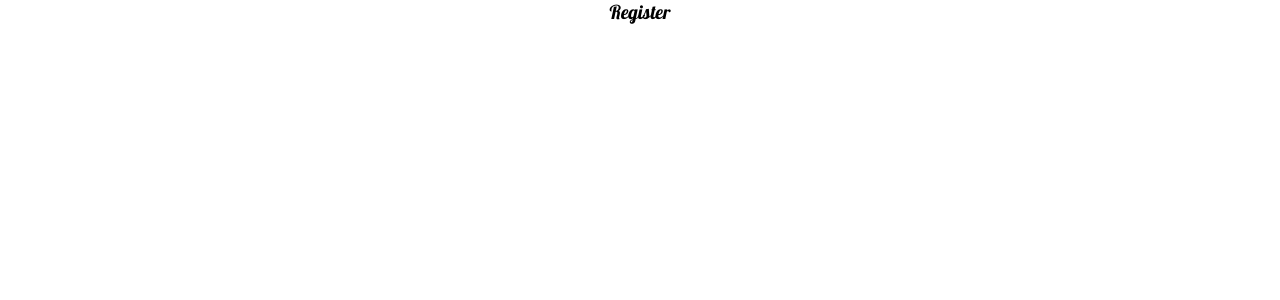
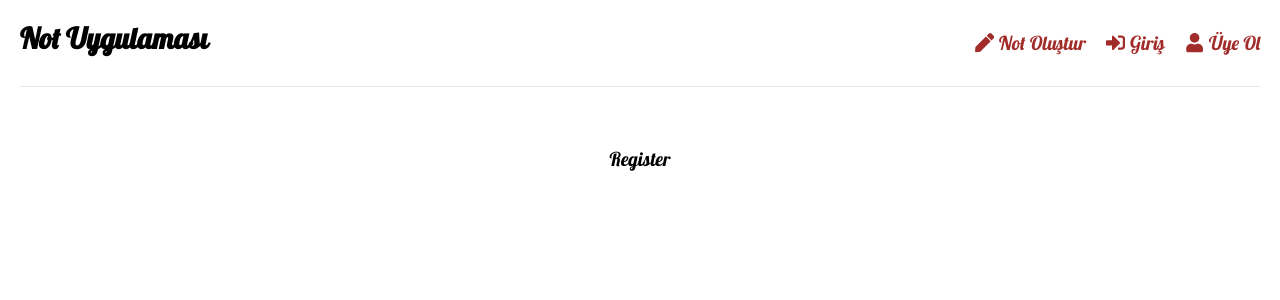
Before and after one commit to MusabBayram/mern-stack, a React (Create React App) app in the folder frontend/: page /register in a window 1280 px wide. Shown: the top 300 px of the page. Built offline with nearby package versions, Linux system fonts and the light colour scheme.

Commit message:
react icons added

```diff
--- a/frontend/package.json
+++ b/frontend/package.json
@@ -8,6 +8,7 @@
     "@testing-library/user-event": "^13.5.0",
     "react": "^17.0.2",
     "react-dom": "^17.0.2",
+    "react-icons": "^4.4.0",
     "react-router-dom": "^6.3.0",
     "react-scripts": "5.0.1",
     "web-vitals": "^2.1.4"
--- a/frontend/src/App.js
+++ b/frontend/src/App.js
@@ -1,4 +1,5 @@
 import { BrowserRouter as Router, Routes, Route} from 'react-router-dom'
+import Header from './components/Header';
 import Dashboard from './pages/Dashboard';
 import Login from './pages/Login';
 import Register from './pages/Register';
@@ -8,6 +9,7 @@ function App() {
     <>
       <Router>
         <div className='container'>
+          <Header />
           <Routes>
             <Route path='/' element={<Dashboard />} />
             <Route path='/register' element={<Register />} />
--- /dev/null
+++ b/frontend/src/components/Header.jsx
@@ -0,0 +1,27 @@
+import React from 'react'
+import { FaSignInAlt, FaSignOutAlt, FaUser, FaPen } from 'react-icons/fa';
+import { Link } from 'react-router-dom';
+
+function Header() {
+  return (
+    <header className='header'>
+        <h2>Not Uygulaması</h2>
+        <div className='='logo>
+
+        </div>
+        <ul>
+            <li>
+                <Link to="/"><FaPen />Not Oluştur</Link>
+            </li>
+            <li>
+                <Link to="/login"><FaSignInAlt />Giriş</Link>
+            </li>
+            <li>
+                <Link to="/register"><FaUser />Üye Ol</Link>
+            </li>
+        </ul>
+    </header>
+  )
+}
+
+export default Header
--- a/frontend/src/pages/Register.jsx
+++ b/frontend/src/pages/Register.jsx
@@ -1,6 +1,9 @@
-import React from 'react'
+import React, { useState } from 'react'
+import { FaUser } from 'react-icons/fa';
 
 function Register() {
+
+
   return (
     <div>Register</div>
   )
```
Also changed, not shown: 1 other file (tests, documents, lock files or other folders).
